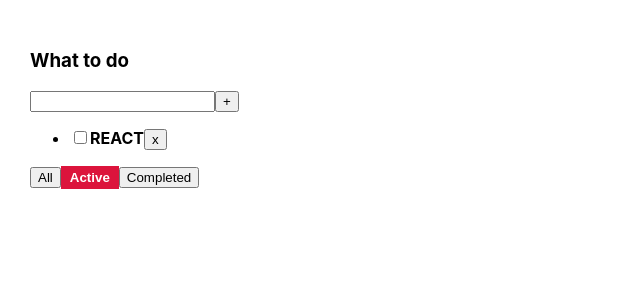
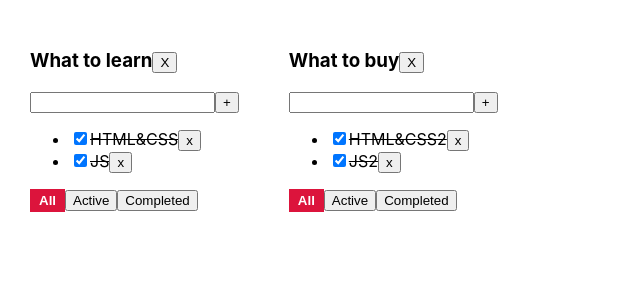
Before and after one commit to Tsukimono13/To_do_list, a React (Create React App) app: page / in a window 1280 px wide. Shown: the top 300 px of the page, without its empty margins (0-640 px from the left). Built offline with nearby package versions, Linux system fonts and the light colour scheme.

Commit message:
work with associative array

```diff
--- a/src/App.tsx
+++ b/src/App.tsx
@@ -4,67 +4,129 @@ import TodoList, {TaskType} from "./TodoList";
 import {v1} from "uuid";
 
 
-
+export type TodolistsType = { id: string, title: string}
 export type FilterValuesType = "all" | "active" | "completed"
+type TaskTypeForAssocArray = {
+    data: TaskType[]
+    filter: FilterValuesType
+}
+type TasksStateType = {
+    [key: string]: TaskTypeForAssocArray
+}
 
 
 function App() {
 
+   /* let todolistID1 = v1()
+    let todolistID2 = v1()
+
+    let [todolists, setTodolists] = useState<Array<todolistsType>>([
+        {id: todolistID1, title: 'What to learn', filter: 'all'},
+        {id: todolistID2, title: 'What to buy', filter: 'all'},
+    ])
 
 
-    const todoListTitle: string = "What to do"
+    let [tasks, setTasks] = useState({
+        [todolistID1]: [
+            {id: v1(), title: "HTML&CSS", isDone: true},
+            {id: v1(), title: "JS", isDone: true},
+            {id: v1(), title: "ReactJS", isDone: false},
+            {id: v1(), title: "Rest API", isDone: false},
+            {id: v1(), title: "GraphQL", isDone: false},
+        ],
+        [todolistID2]: [
+            {id: v1(), title: "HTML&CSS2", isDone: true},
+            {id: v1(), title: "JS2", isDone: true},
+            {id: v1(), title: "ReactJS2", isDone: false},
+            {id: v1(), title: "Rest API2", isDone: false},
+            {id: v1(), title: "GraphQL2", isDone: false},
+        ]
+    });*/
+    let todolistID1 = v1()
+    let todolistID2 = v1()
+
+    let [todolists, setTodolists] = useState<Array<TodolistsType>>([
+        {id: todolistID1, title: 'What to learn'},
+        {id: todolistID2, title: 'What to buy'},
+    ])
+    let [tasks, setTasks] = useState<TasksStateType>({
+        [todolistID1]: {
+            data: [
+                {id: v1(), title: "HTML&CSS", isDone: true},
+                {id: v1(), title: "JS", isDone: true}
+            ],
+            filter: "all"
+        },
+        [todolistID2]: {
+            data: [
+                {id: v1(), title: "HTML&CSS2", isDone: true},
+                {id: v1(), title: "JS2", isDone: true}
+            ],
+            filter: "all"
+        }
+    });
 
 
-    const [tasks, setTasks] = useState<Array<TaskType>>([
-        {id: v1(), title: "HTML & CSS", isDone: true},
-        {id: v1(), title: "ES6 & TS", isDone: true},
-        {id: v1(), title: "REACT", isDone: false}
-    ])
-    const [filter, setFilter] = useState<FilterValuesType>("active")
+    const removeTodoList = (todolistId: string) => {
+        setTodolists(todolists.filter((el)=>
+            el.id !== todolistId
+        ))
+        delete tasks[todolistId] }
 
-    const removeTask = (taskId: string) => {
-        setTasks(tasks.filter(t => t.id !== taskId))
+    const removeTask = (todolistId: string, taskId: string) => {
+    setTasks({...tasks, [todolistId]:{...tasks[todolistId], data: tasks[todolistId].data.filter(el =>el.id!==taskId)}})
     }
-    const changeFilter = (filter: FilterValuesType) => {
-        setFilter(filter)
-    }
-    const addTask =(title: string) => {
+    const addTask = (todolistId: string, title: string) => {
         const newTask: TaskType = {
             id: v1(),
             title: title,
             isDone: false
         }
-        setTasks([newTask, ...tasks])
+      setTasks({...tasks,[todolistId]:{...tasks[todolistId], data:[newTask,...tasks[todolistId].data]}})
     }
-    const changeStatus = (taskId: string, isDone: boolean) => {
-       setTasks(tasks.map(t => t.id === taskId ? {...t, isDone: !t.isDone}:t))
+    const changeStatus = (todolistId: string, taskId: string, isDone: boolean) => {
+        setTasks({...tasks,[todolistId]:{...tasks[todolistId],data:tasks[todolistId].data.map(el => el.id===taskId ? {...el, isDone: isDone} : el)}})
     }
-
-    const getFilteredTasksForRender = () => {
-        let tasksForRender;
-        switch (filter) {
-            case "active":
-                return tasks.filter(t => !t.isDone)
-            case "completed":
-                return tasks.filter(t => t.isDone)
-            default:
-                return tasks
-        }
+    const changeFilter = (todolistId: string, value: FilterValuesType) => {
+        setTasks({...tasks,[todolistId]:{...tasks[todolistId], filter:value}})
     }
-
-    const filteredTasksForRender: Array<TaskType> = getFilteredTasksForRender()
 
 
     return (
         <div className="App">
-           <TodoList addTask={addTask}
-                     filter={filter}
-           removeTask ={removeTask}
-           title={todoListTitle}
-           changeFilter={changeFilter}
-           changeStatus ={changeStatus}
-           tasks={filteredTasksForRender}
-           />
+            {
+                todolists.map((el) => {
+                let tasksForTodoList = tasks[el.id].data;
+                if (tasks[el.id].filter === "active") {
+                    tasksForTodoList = tasks[el.id].data.filter(t => t.isDone === false)
+                }
+                if (tasks[el.id].filter === "completed") {
+                    tasksForTodoList = tasks[el.id].data.filter(t => t.isDone === true)
+                }
+                /*switch (el.filter) {
+                    case "active":
+                        return tasks[el.id].filter(t => !t.isDone)
+                    case "completed":
+                        return tasks[el.id].filter(t => t.isDone)
+                    default:
+                        return tasks[el.id]
+                }*/
+
+
+                return <TodoList
+                        key={el.id}
+                        todolistId={el.id}
+                        addTask={addTask}
+                        filter={tasks[el.id].filter}
+                        removeTask={removeTask}
+                        title={el.title}
+                        changeFilter={changeFilter}
+                        changeStatus={changeStatus}
+                        tasks={tasksForTodoList}
+                        removeTodolist={removeTodoList}
+                    />
+            })
+            }
         </div>
     );
 }
--- a/src/TodoList.tsx
+++ b/src/TodoList.tsx
@@ -5,10 +5,12 @@ type TodoListPropsType = {
     title: string
     filter: FilterValuesType
     tasks: Array<TaskType>
-    removeTask: (taskId: string) => void
-    addTask: (title: string) => void
-    changeFilter: (filter: FilterValuesType) => void
-    changeStatus : (taskId: string, isDone:boolean) => void
+    removeTask: (todolistId: string, taskId: string) => void
+    addTask: (todolistId: string, title: string) => void
+    changeFilter: ( todolistId: string, value: FilterValuesType) => void
+    changeStatus : (todolistId: string, taskId: string, isDone:boolean) => void
+    todolistId: string
+    removeTodolist: (todolistId: string) => void
 
 }
 
@@ -19,15 +21,13 @@ export type TaskType = {
 }
 
 
-
-
 const TodoList = (props: TodoListPropsType) => {
     const [title, setTitle] = useState<string>("")
     const [error, setError] = useState<boolean>(false)
     const tasksItems = props.tasks.length
        ? props.tasks.map((task:TaskType) => {
-           const onClickRemoveTaskHandler = () => props.removeTask(task.id)
-            const onChangeSetTaskStatus = (e: ChangeEvent<HTMLInputElement>)=> props.changeStatus(task.id, e.currentTarget.checked)
+           const onClickRemoveTaskHandler = () => props.removeTask(props.todolistId,task.id)
+            const onChangeSetTaskStatus = (e: ChangeEvent<HTMLInputElement>)=> props.changeStatus(props.todolistId, task.id, e.currentTarget.checked)
             const isDoneClasses = task.isDone ? "isDone" : "notIsDone"
 
 
@@ -46,7 +46,7 @@ const TodoList = (props: TodoListPropsType) => {
     const onClickAddTaskTodoListHandler = () => {
         const trimmedTitle = title.trim()
         if(trimmedTitle){
-            props.addTask(trimmedTitle)
+            props.addTask(props.todolistId, trimmedTitle)
         } else {
             setError(true)
         }
@@ -59,12 +59,17 @@ const TodoList = (props: TodoListPropsType) => {
         }
     const onKeyDownAddTaskToDoListHandler = (e: KeyboardEvent<HTMLInputElement>) => {e.key === "Enter" && onClickAddTaskTodoListHandler()}
     const errorInputClasses = error ? "inputError" : undefined
-    const getOnClickSetFilterHandler = (filter: FilterValuesType) => () => props.changeFilter(filter)
+    const getOnClickSetFilterHandler = (value: FilterValuesType,todolistId: string ) => () => props.changeFilter(todolistId,value);
     const errorMessage = error && <p style={{color: "red", margin: "0"}}>Please, enter task title</p>
+    const removeTodoListHandler = () => {
+        props.removeTodolist(props.todolistId)
+    }
 
     return (
         <div>
-            <h3>{props.title}</h3>
+            <h3>{props.title}
+                <button onClick={removeTodoListHandler}>X</button>
+            </h3>
             <div>
                 <input
                     value={title}
@@ -80,9 +85,9 @@ const TodoList = (props: TodoListPropsType) => {
             </ul>
             <div>
 
-                <button className={props.filter === "all" ? "activeFilter" : undefined} onClick={getOnClickSetFilterHandler("all")}>All</button>
-                <button className={props.filter === "active" ? "activeFilter" : undefined} onClick={getOnClickSetFilterHandler("active")}>Active</button>
-                <button className={props.filter === "completed" ? "activeFilter" : undefined} onClick={getOnClickSetFilterHandler("completed")}>Completed</button>
+                <button className={props.filter === "all" ? "activeFilter" : undefined} onClick={getOnClickSetFilterHandler("all", props.todolistId)}>All</button>
+                <button className={props.filter === "active" ? "activeFilter" : undefined} onClick={getOnClickSetFilterHandler( "active", props.todolistId)}>Active</button>
+                <button className={props.filter === "completed" ? "activeFilter" : undefined} onClick={getOnClickSetFilterHandler( "completed", props.todolistId)}>Completed</button>
             </div>
         </div>
     );
```
